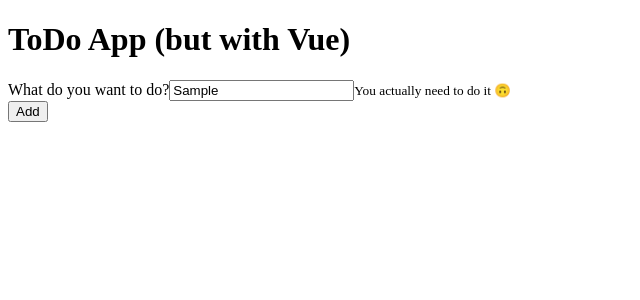
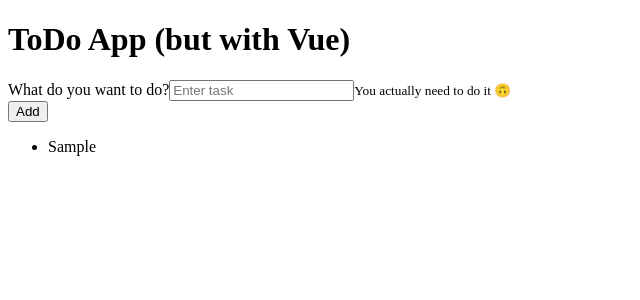
Before and after one commit to WBSCodingSchool/WBS_CS_WS_Vue, a Vue app: page / in a window 1280 px wide. Both pictures are taken after typing "Sample" into the empty fields and a click on the button "Add". Shown: the top 300 px of the page, without its empty margins (0-640 px from the left). Built offline with nearby package versions, Linux system fonts and the light colour scheme; the HTML template or start-up script is replaced by a standard one.

Commit message:
Array of todos, add ToDo and show them

```diff
--- a/src/components/ToDo.vue
+++ b/src/components/ToDo.vue
@@ -7,6 +7,11 @@
     <small id="emailHelp" class="form-text text-muted">You actually need to do it 🙃</small>
   </div>
   <button type="submit" class="btn btn-primary">Add</button>
+  <div>
+    <ul v-for="todo in todos" v-bind:key="todo.id">
+      <li>{{todo.task}}</li>
+    </ul>
+  </div>
 </form>
 </template>
 
@@ -20,12 +25,15 @@
   },
   setup(){
     const newToDo = ref('');
+    const todos = ref([]);
 
     const addToDo = () => {
-      console.log(newToDo.value)
+     todos.value.push({id: Date.now(), task: newToDo.value, done: false});
+     newToDo.value = '';
     }
     return{
       newToDo,
+      todos,
       addToDo
     }
   }
```
